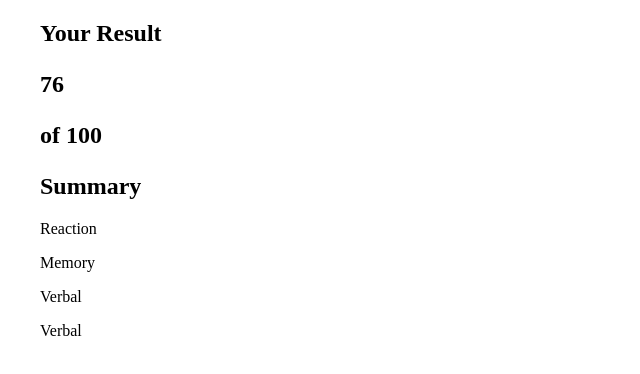
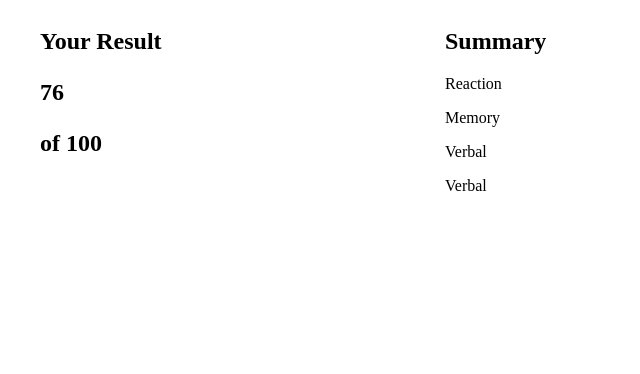
Before and after one commit to CJD115/Result-Build, a plain HTML site: page index.html in a window 1280 px wide. Shown: the whole page, without its empty margins (0-640 px from the left). Drawn offline with Linux system fonts and the light colour scheme.

Commit message:
added grid css

```diff
--- a/styles.css
+++ b/styles.css
@@ -4,3 +4,9 @@
     margin: 0 auto;
     padding: 0 15px;
   }
+
+  .columns {
+    display: grid;
+    grid-template-columns: 1fr 1fr 1fr;
+    gap: 15px;
+  }
```
Also changed, not shown: index.html (line endings or trailing spaces).
